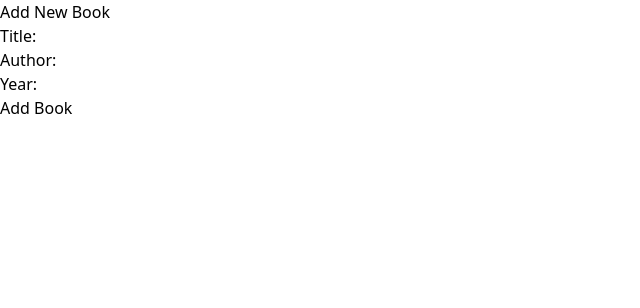
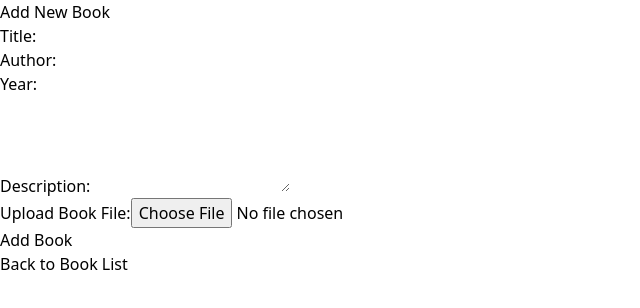
Before and after one commit to BlueKoders/library-app, a React (Vite) app: page /add-new in a window 1280 px wide. Shown: the top 308 px of the page, without its empty margins (0-640 px from the left). Built offline with nearby package versions, Linux system fonts and the light colour scheme.

Commit message:
worked on the edit, details, and add book sections

```diff
--- a/src/App.jsx
+++ b/src/App.jsx
@@ -38,7 +38,7 @@ function App() {
       element: <BookDetails />,
     },
     {
-      path: "/edit",
+      path: "/edit/:id",
       element: <EditBook />
     },
     {
--- a/src/pages/addBook/index.jsx
+++ b/src/pages/addBook/index.jsx
@@ -1,4 +1,3 @@
-// components/AddBook.js
 import React, { useState } from 'react';
 import { Link, useNavigate } from 'react-router-dom';
 
@@ -6,13 +5,21 @@ function AddBook() {
   const [title, setTitle] = useState('');
   const [author, setAuthor] = useState('');
   const [year, setYear] = useState('');
+  const [description, setDescription] = useState('');
+  const [file, setFile] = useState(null);
   const navigate = useNavigate();
 
   const handleSubmit = (e) => {
     e.preventDefault();
     // Add book API call would go here
+    // You'd typically send the file to your server here as well
+    console.log('File to upload:', file);
     alert('Book added successfully');
     navigate('/');
+  };
+
+  const handleFileChange = (e) => {
+    setFile(e.target.files[0]);
   };
 
   return (
@@ -52,10 +59,30 @@ function AddBook() {
             required
           />
         </div>
-        <Link to="/books" type="submit" className="bg-blue-500 text-white px-4 py-2 rounded">
+        <div>
+          <label htmlFor="description" className="block mb-1">Description:</label>
+          <textarea
+            id="description"
+            value={description}
+            onChange={(e) => setDescription(e.target.value)}
+            className="w-full px-3 py-2 border rounded"
+            rows="4"
+          />
+        </div>
+        <div>
+          <label htmlFor="file" className="block mb-1">Upload Book File:</label>
+          <input
+            type="file"
+            id="file"
+            onChange={handleFileChange}
+            className="w-full px-3 py-2 border rounded"
+          />
+        </div>
+        <button type="submit" className="bg-blue-500 text-white px-4 py-2 rounded">
           Add Book
-        </Link>
+        </button>
       </form>
+      <Link to="/books" className="block mt-4 text-blue-500">Back to Book List</Link>
     </div>
   );
 }
--- a/src/pages/bookDetails/index.jsx
+++ b/src/pages/bookDetails/index.jsx
@@ -18,7 +18,7 @@ function BookDetails() {
   const handleDelete = () => {
     // Delete book API call would go here
     alert('Book deleted successfully');
-    navigate('/');
+    navigate('/books');
   };
 
   if (!book) return <div>Loading...</div>;
--- a/src/pages/bookList/index.jsx
+++ b/src/pages/bookList/index.jsx
@@ -19,8 +19,8 @@ function BookList() {
       <h1 className="text-2xl font-bold mb-4">Book List</h1>
       <ul className="space-y-2">
         {books.map((book) => (
-          <li key={book.id} className="bg-white p-4 rounded shadow">
-            <Link to={`/book/${book.id}`} className="text-blue-500 hover:text-blue-700">
+          <li key={books.id} className="bg-white p-4 rounded shadow">
+            <Link to={`/books/${books.id}`} className="text-blue-500 hover:text-blue-700">
               {book.title} by {book.author}
             </Link>
           </li>
--- a/src/pages/editBook/index.jsx
+++ b/src/pages/editBook/index.jsx
@@ -21,7 +21,7 @@ function EditBook() {
     e.preventDefault();
     // Update book API call would go here
     alert('Book updated successfully');
-    navigate(`/book/${id}`);
+    navigate(`/books/${id}`);
   };
 
   return (
```
